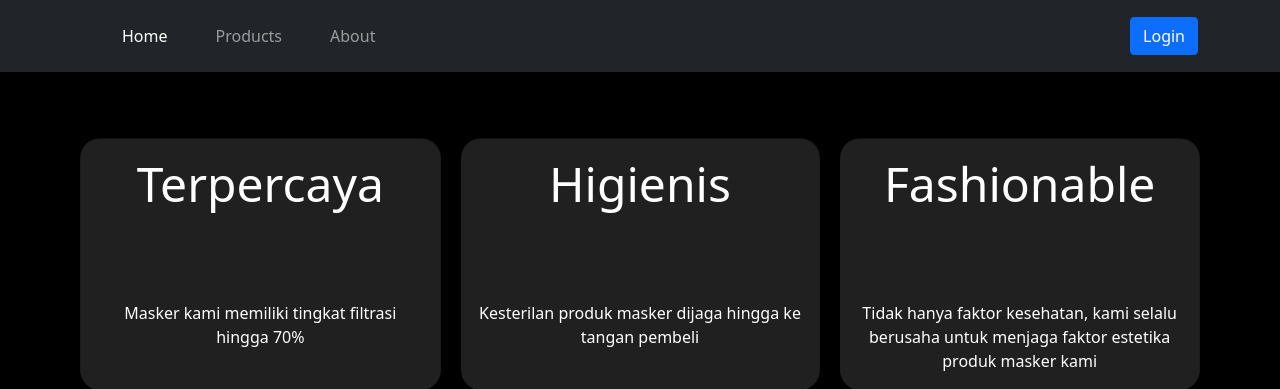
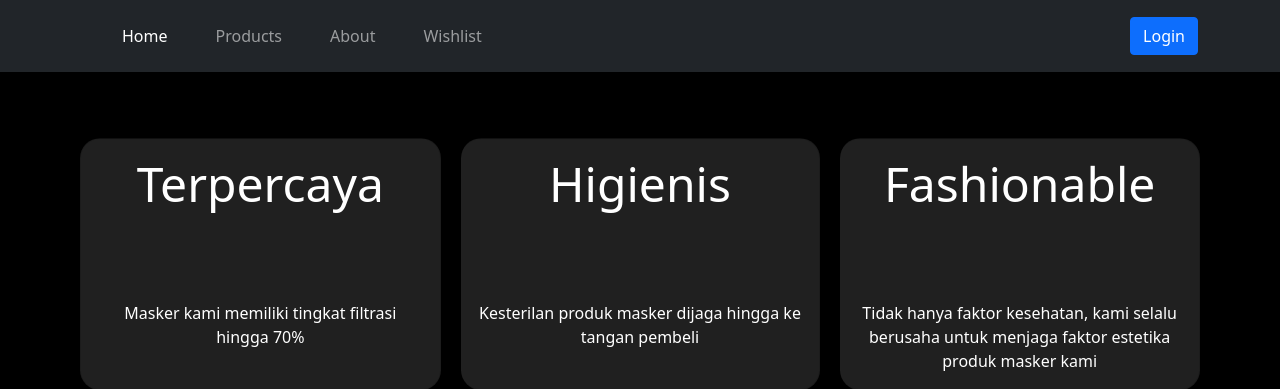
Before and after one commit to Krentt/Kuliah-PBP-TugasAkhir-Web, a Django app: page / in a window 1280 px wide. Shown: the top 389 px of the page. Run offline with Django 3.2, Linux system fonts and the light colour scheme; some libraries are stand-ins or nearby versions.

Commit message:
add navigation for wishlist

```diff
--- a/home_page/templates/home_page/home_navbar.html
+++ b/home_page/templates/home_page/home_navbar.html
@@ -16,7 +16,7 @@
       <div class="collapse navbar-collapse" id="navbarSupportedContent">
         <ul class="navbar-nav me-auto mb-2 mb-lg-0">
           <li class="nav-item" id="home_btn_navbar">
-            <a class="nav-link active" aria-current="page" href="#">Home</a>
+            <a class="nav-link active" aria-current="page" href="/">Home</a>
           </li>
           <li class="nav-item">
             <a class="nav-link" href="#">Products</a>
@@ -26,6 +26,9 @@
           </li> -->
           <li class="nav-item">
             <a class="nav-link" href="#">About</a>
+          </li>
+          <li class="nav-item">
+            <a class="nav-link" href="/wishlist/">Wishlist</a>
           </li>
         </ul>
         <form class="d-flex">
```
Also changed, not shown: home_page/migrations/0001_initial.py (added).
